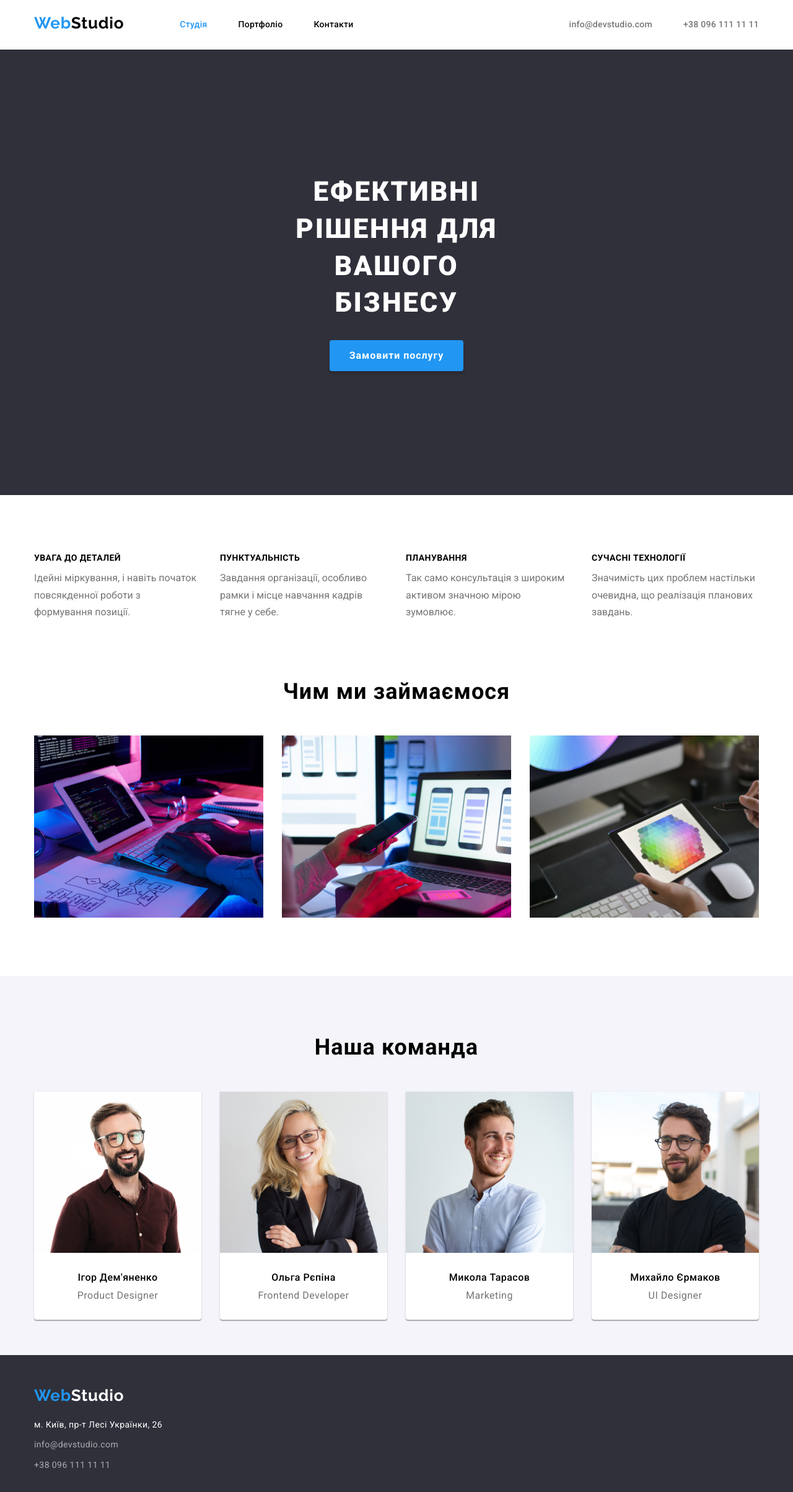
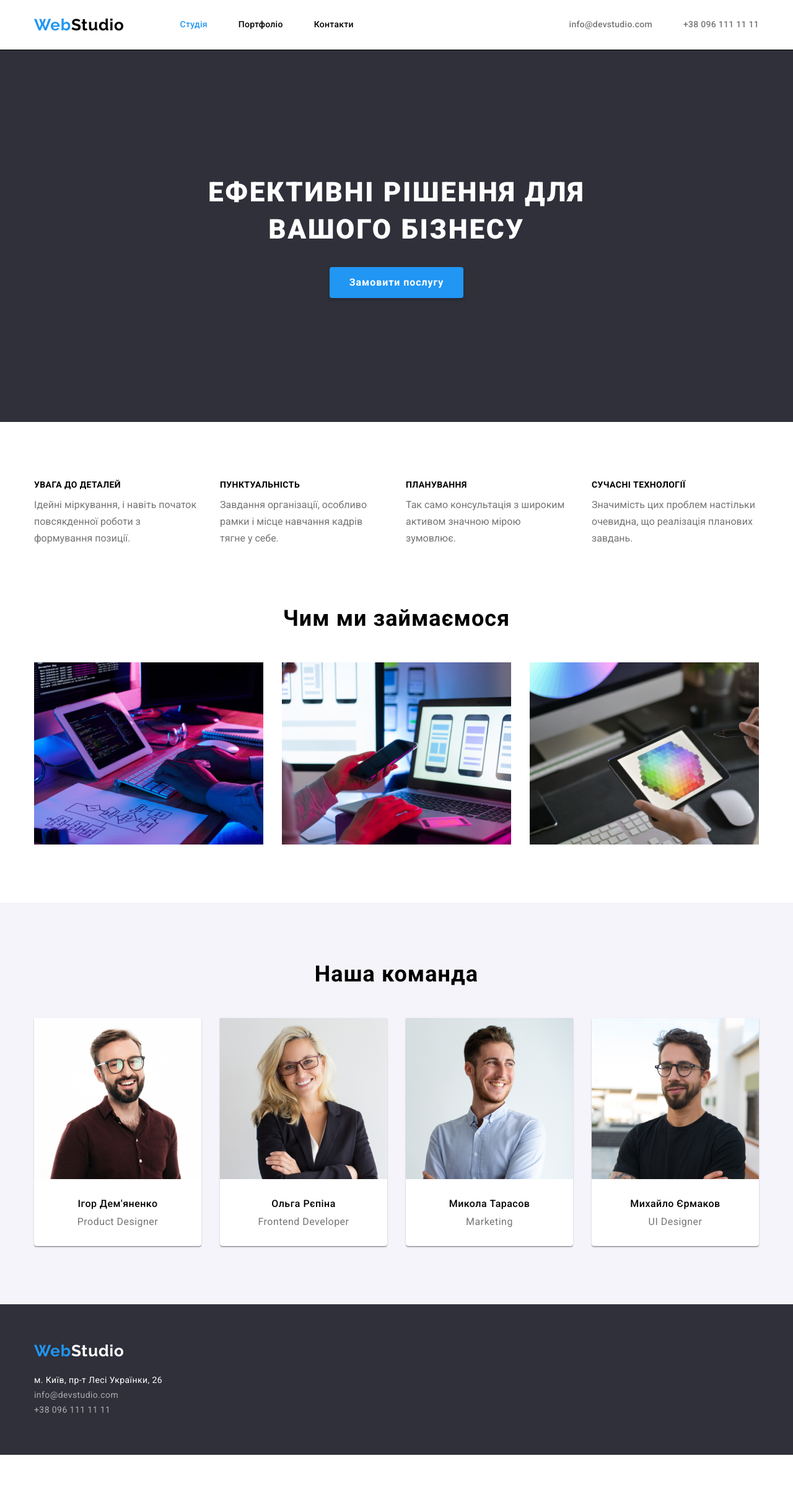
Before and after one commit to KravchenkoDmitry1976/goit-markup-hw-003, a plain HTML site: page index.html in a window 1280 px wide. Shown: the whole page at 62% size. After the commit the page ends 2348 px from the top, so only its background shows below. Drawn offline with nearby package versions, Linux system fonts and the light colour scheme.

Commit message:
error mistakes

```diff
--- a/CSS/styles.css
+++ b/CSS/styles.css
@@ -33,12 +33,6 @@ font-family: 'Roboto', sans-serif;
 color:var(--primary-text-color);
 
 }
-.main-container{
-    max-width: 1600px;
-    margin-left: auto;
-    margin-right: auto;
-    background-color: var(--backround-color);
-}
 .container-nav{
     width: 1200px;
     padding-left: 15px;
@@ -60,8 +54,8 @@ color:var(--primary-text-color);
 }
 /*--header style-*/
 .link-logo{
-padding-top: 22px;
-padding-bottom: 25px;
+display: flex;
+align-items: center;
 font-family: 'Raleway';
 font-weight: 700;
 font-size: 26px;
@@ -74,6 +68,7 @@ text-decoration: none;
 color: var(--primary-text-color);
 }
 .header{
+    border-bottom: 1px solid;
 
 }
 .header-link{
@@ -144,14 +139,15 @@ margin-left: auto;
 }
 /*main style*/
 .hero{
+    padding-top: 200px;
+    padding-bottom: 200px;
     background-color:#2F303A;
     text-align: center;
 }
 .hero-title{
-    padding-top:200px;
-    padding-left: 452px;
-    padding-right: 452px;
-    margin-bottom: 30px;
+    margin-left: auto;
+    margin-right: auto;
+    width: 696px;;
     font-weight: 900;
     font-size: 44px;
     line-height: 1.36;
@@ -162,7 +158,7 @@ margin-left: auto;
 .hero-btn{
         display: inline-block;
         padding: 10px 32px;
-        margin-bottom: 200px;
+        margin-top: 30px;
         border: none;
         box-shadow: 0px 4px 4px rgba(0, 0, 0, 0.15);
         border-radius: 4px;
@@ -193,10 +189,12 @@ background-color: #188CE8;
     clip-path: inset(50%);
     margin: -1px;
 }
+.benefits{
+    padding-top: 94px;
+    padding-bottom: 94px;
+}
 .benefits-list {
     display: flex;
-    padding-top: 94px;
-    padding-bottom: 94px;
 }
 .benefits-item{
     width: 270px;
@@ -213,9 +211,12 @@ letter-spacing: 0.03em;
 color:var(--primary-text-color);
 }
 .benefits-txt{
-padding-top: 10px;
+margin-top:  10px;
 line-height: 1.71;
 color:var(--paragraph-text-color) ;
+}
+.activity{
+    padding-bottom: 94px;
 }
 
 .activity-title{
@@ -231,8 +232,6 @@ color:var(--paragraph-text-color) ;
 }
 .activity-item{
     width: 370px;
-
-    padding-bottom: 94px;
 }
 .activity-item+.activity-item {
     margin-left: 30px;
@@ -242,6 +241,8 @@ color:var(--paragraph-text-color) ;
 }
 .team{
     background-color:#F5F4FA;
+    padding-top: 94px;
+    padding-bottom: 94px;
 }
 .team-list{
     display: flex;
@@ -250,8 +251,6 @@ color:var(--paragraph-text-color) ;
 .team-item{
     background-color:var(--backround-color) ;
     width: 270px;
-    height: 368px;
-    margin-bottom: 57px;
     box-shadow: 0px 1px 3px rgba(0, 0, 0, 0.12), 0px 1px 1px rgba(0, 0, 0, 0.14), 0px 2px 1px rgba(0, 0, 0, 0.2);
     border-radius: 0px 0px 4px 4px;
 }
@@ -259,7 +258,6 @@ color:var(--paragraph-text-color) ;
     margin-left: 30px;
 }
 .team-title{
-    padding-top: 94px;
     margin-bottom: 50px;
     font-weight: 700;
     font-size: 36px;
@@ -268,7 +266,11 @@ color:var(--paragraph-text-color) ;
     letter-spacing: 0.03em;
 }
 .member-img{
-    margin-bottom: 30px;
+
+}
+.container-members{
+    padding-top: 30px;
+    padding-bottom: 30px;
 }
 .team-member{
     margin-bottom: 10px;
@@ -280,25 +282,26 @@ color:var(--paragraph-text-color) ;
     color: var(--primary-text-color);
 }
 .team-txt{
-    padding-bottom: 30px;
 line-height: 1.19;
 letter-spacing: 0.03em;
 text-align: center;
 color: var(--paragraph-text-color);
 }
 .footer{
-background-color:#2F303A ;
+background-color:#2F303A;
+padding-top: 60px;
+padding-bottom: 60px;
 }
 .container-footer{
-    padding-top: 50px;
-    border: 1px;
+
 }
 .logo-piece-footer{
 color:var(--alternative-text-color);
 }
-.address-list{
-    padding-top: 20px;
-    padding-bottom: 60px;
+.address{
+    margin-top: 20px;
+}
+
 }
 .address-item:not(:last-child){
     margin-bottom: 9px;
@@ -320,9 +323,8 @@ text-decoration: none;
 .filter-list{
     display: flex;
     justify-content: center;
-    padding-top: 94px;
-    padding-bottom: 34px;
     gap: 8px;
+    margin-bottom: 34px;
 }
 .filter-link{
 display: block;
@@ -342,10 +344,12 @@ color:var(--primary-text-color)
     color:var(--alternative-text-color);
     background-color:var(--akcent-text-color);
 }
+.portfolio{
+    padding-top: 94px;
+    padding-bottom: 94px;
+}
 
 .portfolio-title{
-    padding-left: 24px;
-    padding-top: 20px;
     margin-bottom: 4px;
     font-weight: 700;
     font-size: 18px;
@@ -353,8 +357,6 @@ color:var(--primary-text-color)
     letter-spacing: 0.06em;
 }
 .portfolio-txt{
-    padding-left: 24px;
-    padding-bottom: 20px;
 line-height: 1.88;
 letter-spacing: 0.03em;
 color: var(--paragraph-text-color);
@@ -362,7 +364,7 @@ color: var(--paragraph-text-color);
 .portfolio-list{
     display: flex;
     flex-wrap: wrap;
-    padding-bottom: 94px;
+
 }
 .portfolio-item{
     margin-right: 30px;
@@ -376,6 +378,10 @@ color: var(--paragraph-text-color);
     margin-bottom: 0;
 }
 .txt-box{
+    padding-top: 20px;
+    padding-bottom: 20px;
+    padding-left: 24px;
+    padding-right: 24px;
     border: 1px solid #F5F4FA ;
     border-top: none;
 }
--- a/index.html
+++ b/index.html
@@ -67,21 +67,30 @@
         <h2 class="team-title">Наша команда</h2>
         <ul class="team-list list">
             <li class="team-item"><img class="member-img" src="./images/igor_demyanenko.jpg" width="270" height="260"  alt="фото Ігор Дем'яненко">
+                <div class="container-members">
                 <h3 class="team-member">Ігор Дем'яненко</h3>
                 <p class="team-txt" lang="en">Product Designer</p>
+                </div>
             </li>
             <li class="team-item"><img class="member-img" src="./images/olga_repina.jpg" width="270" height="260"  alt="фото Ольга Репіна">
+                <div class="container-members">
                 <h3 class="team-member">Ольга Рєпіна</h3>
-                <p class="team-txt"  lang="en">Frontend Developer</p>
+             <p class="team-txt"  lang="en">Frontend Developer</p>
+            </div>
             </li>
             <li class="team-item"><img class="member-img" src="./images/mykola_tarasov.jpg" width="270" height="260" alt="фото Микола Тарасов">
+                <div class="container-members">
                 <h3 class="team-member">Микола Тарасов</h3>
                 <p class="team-txt"  lang="en">Marketing</p>
+            </div>
             </li>
             <li class="team-item"><img class="member-img"  src="./images/myhailo_ermakov.jpg" width="270" height="260" alt="фото Михайло Єрмаков">
+                <div class="container-members">
                 <h3 class="team-member">Михайло Єрмаков</h3>
                 <p class="team-txt"  lang="en">UI Designer</p>
+            </div>
             </li>
+        </div>
         </ul>
         </div>
     </section>
```
